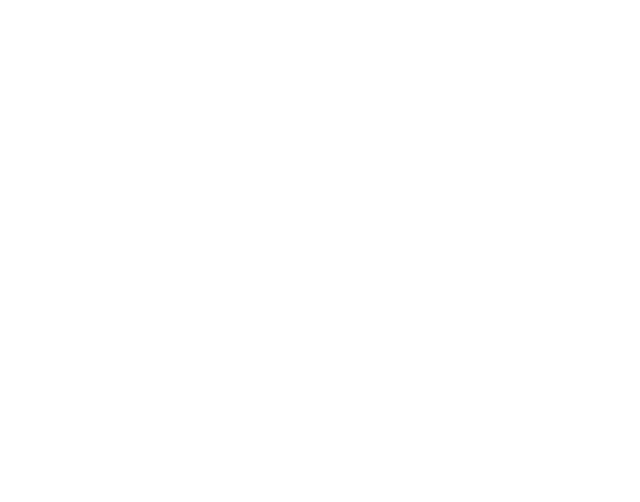
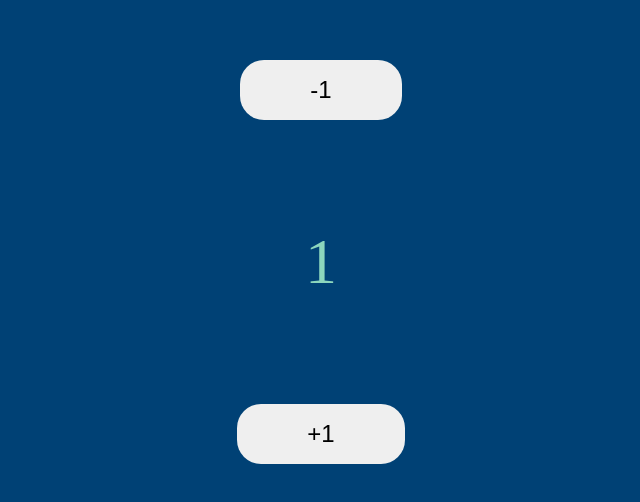
Before and after one commit to swoo-digital/swoo-react, a React (Create React App) app: page / in a window 1280 px wide. Shown: the part 138-640 px from the top of the page, without its empty margins (319-959 px from the left). Built offline with nearby package versions, Linux system fonts and the light colour scheme.

Commit message:
Box, Button Components. Theme Provider. Place elements to app. Add sass module.

```diff
--- a/package.json
+++ b/package.json
@@ -14,6 +14,7 @@
     "react": "^18.0.0",
     "react-dom": "^18.0.0",
     "react-scripts": "5.0.1",
+    "sass": "^1.52.3",
     "styled-components": "^5.3.5",
     "styled-system": "^5.1.5",
     "typescript": "^4.6.3",
@@ -45,6 +46,7 @@
   },
   "devDependencies": {
     "@types/styled-components": "^5.1.25",
+    "@types/styled-system": "^5.1.15",
     "prettier": "2.7.1"
   }
 }
--- /dev/null
+++ b/src/App.scss
@@ -0,0 +1,7 @@
+html, body, #root {
+  height: 100vh;
+  margin: 0;
+}
+#root {
+  display: flex;
+}
--- a/src/App.tsx
+++ b/src/App.tsx
@@ -1,7 +1,37 @@
 import React from 'react'
+import { ThemeProvider } from 'styled-components'
+import theme from './theme'
+import './App.scss'
+import Box from './components/Box'
+import Button from './components/Button'
 
-function App() {
-  return <></>
-}
+const App = () => (
+  <ThemeProvider theme={theme}>
+    <Box
+      display="flex"
+      flex="1 1 auto"
+      justifyContent="center"
+      alignItems="center"
+      flexDirection="column"
+      bg="navy"
+    >
+      <Box>
+        <Button>-1</Button>
+      </Box>
+      <Box
+        display="flex"
+        alignItems="center"
+        fontSize="64px"
+        color="green"
+        my="105px"
+      >
+        1
+      </Box>
+      <Box>
+        <Button>+1</Button>
+      </Box>
+    </Box>
+  </ThemeProvider>
+)
 
 export default App
--- a/src/components/Box/index.tsx
+++ b/src/components/Box/index.tsx
@@ -1,6 +1,13 @@
-import React from "react";
-import styled from "styled-components";
+import styled from 'styled-components'
+import BoxProps from './box.props'
+import { color, flexbox, layout, space, typography } from 'styled-system'
 
-const Box = styled.div``;
+const Box = styled.div<BoxProps>`
+  ${color}
+  ${flexbox}
+  ${layout}
+  ${typography}
+  ${space}
+`
 
-export default Box;
+export default Box
--- /dev/null
+++ b/src/components/Button/index.tsx
@@ -0,0 +1,18 @@
+import ButtonProps from './button.props'
+import styled from 'styled-components'
+import { color, space, border } from 'styled-system'
+
+const Button = styled.button<ButtonProps>`
+   {
+    border: none;
+    cursor: pointer;
+    font-size: 24px;
+    padding: 16px 70px;
+    border-radius: 24px;
+  }
+  ${color}
+  ${space}
+  ${border}
+`
+
+export default Button
--- /dev/null
+++ b/src/theme/index.ts
@@ -0,0 +1,7 @@
+// theme.js
+export default {
+  colors: {
+    navy: '#004175',
+    green: '#8cd6bd'
+  }
+}
```
Also changed, not shown: src/components/Box/box.props.ts (added, +19 -0 lines), src/components/Button/button.props.ts (added, +8 -0 lines).
